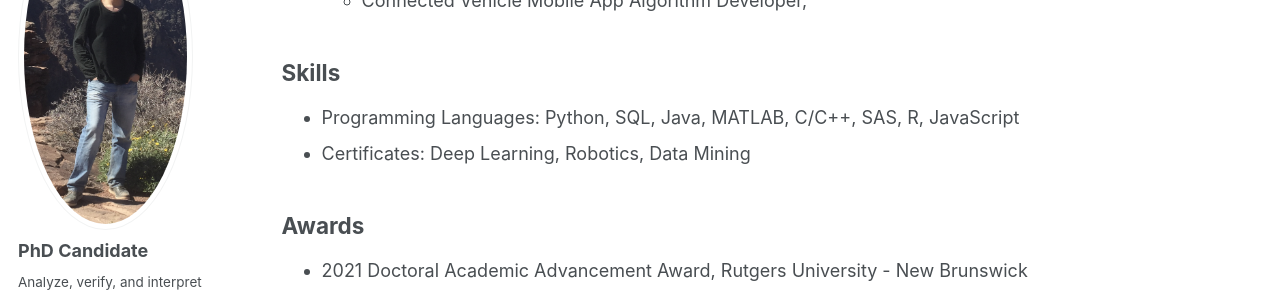
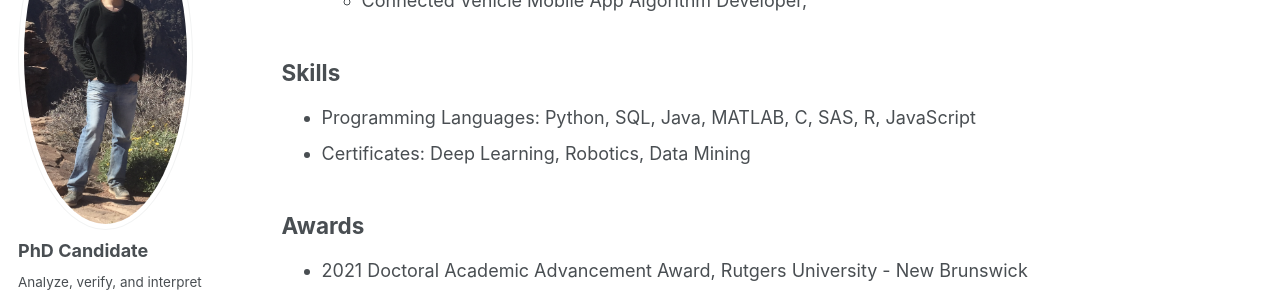
Before and after one commit to TeRyZh/Website, a Jekyll site: the page built from _pages/cv.md, in a window 1280 px wide and 900 px high, scrolled down 653 px. Shown: the part 153-447 px from the top of the window. Built offline with Jekyll 4.4.1, drawn with Linux system fonts in a browser that asks for light colours.

Commit message:
Update cv.md

```diff
--- a/_pages/cv.md
+++ b/_pages/cv.md
@@ -32,7 +32,7 @@ Work experience
 
 Skills
 ------
-* Programming Languages: Python, SQL, Java, MATLAB, C/C++, SAS, R, JavaScript
+* Programming Languages: Python, SQL, Java, MATLAB, C, SAS, R, JavaScript
 * Certificates: Deep Learning, Robotics, Data Mining
 
 Awards
```
